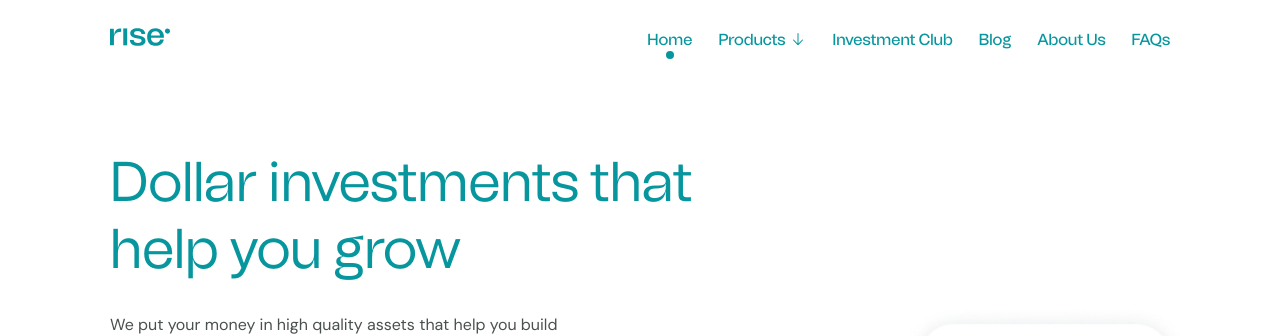
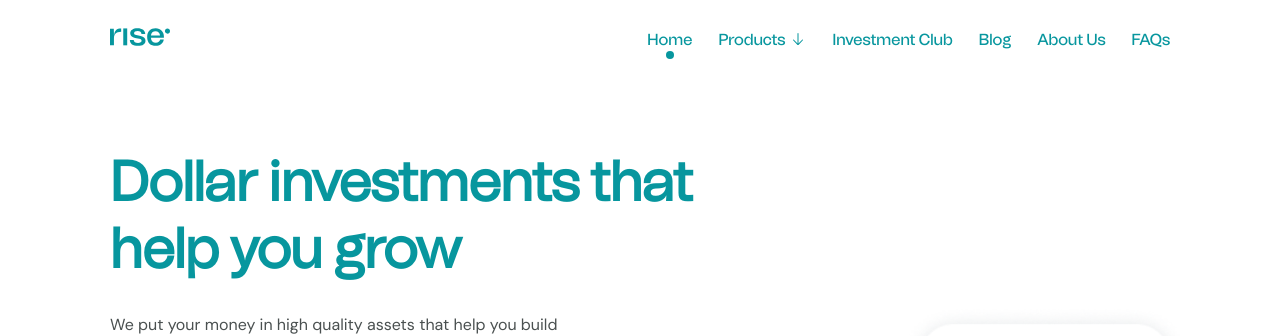
Before and after one commit to Nwoye-Ezekiel/risevest-test, a React (Create React App) app: page / in a window 1280 px wide. Shown: the top 336 px of the page. Built offline with nearby package versions, Linux system fonts and the light colour scheme.

Commit message:
remove fixed font weight for all elements

```diff
--- a/src/index.css
+++ b/src/index.css
@@ -12,7 +12,6 @@
   border: 0;
   margin: 0;
   box-sizing: border-box;
-  font-weight: 400;
 }
 @font-face {
   font-family: "TomatoGrotesk-r";
```
